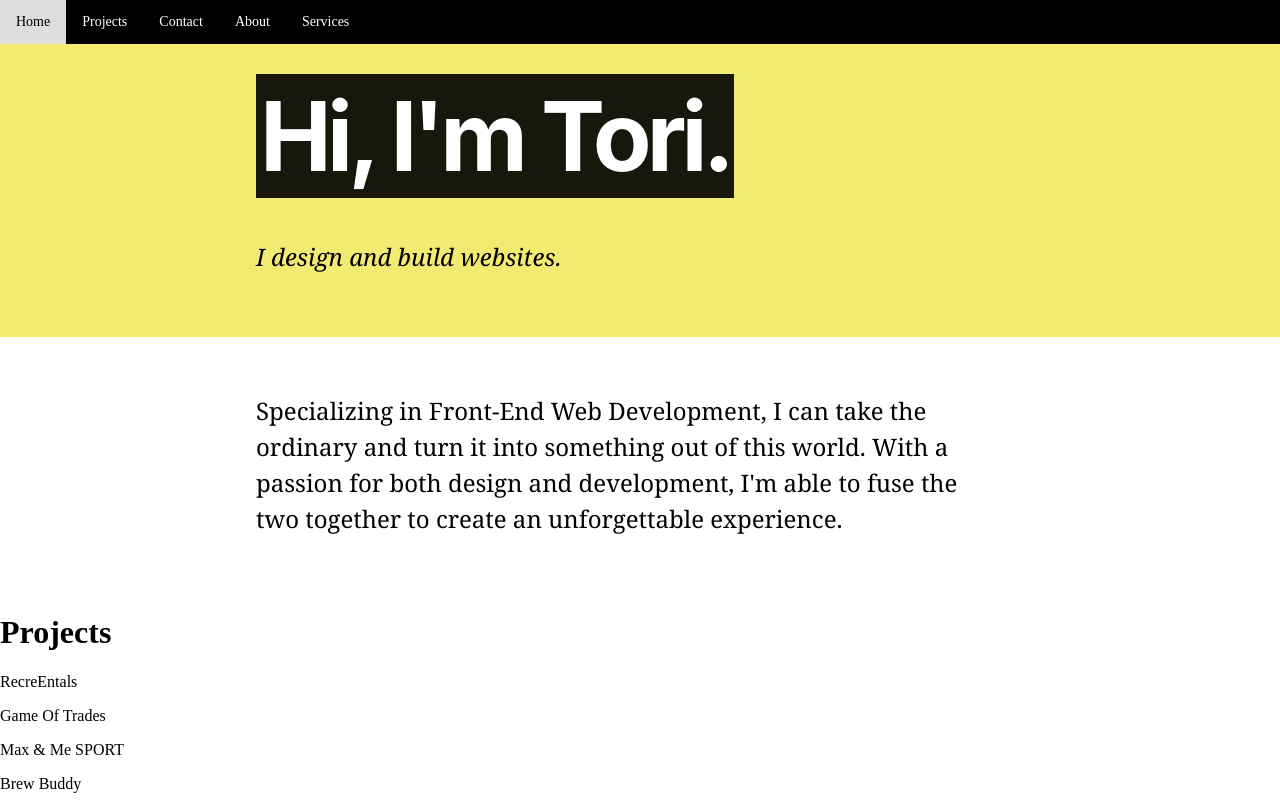
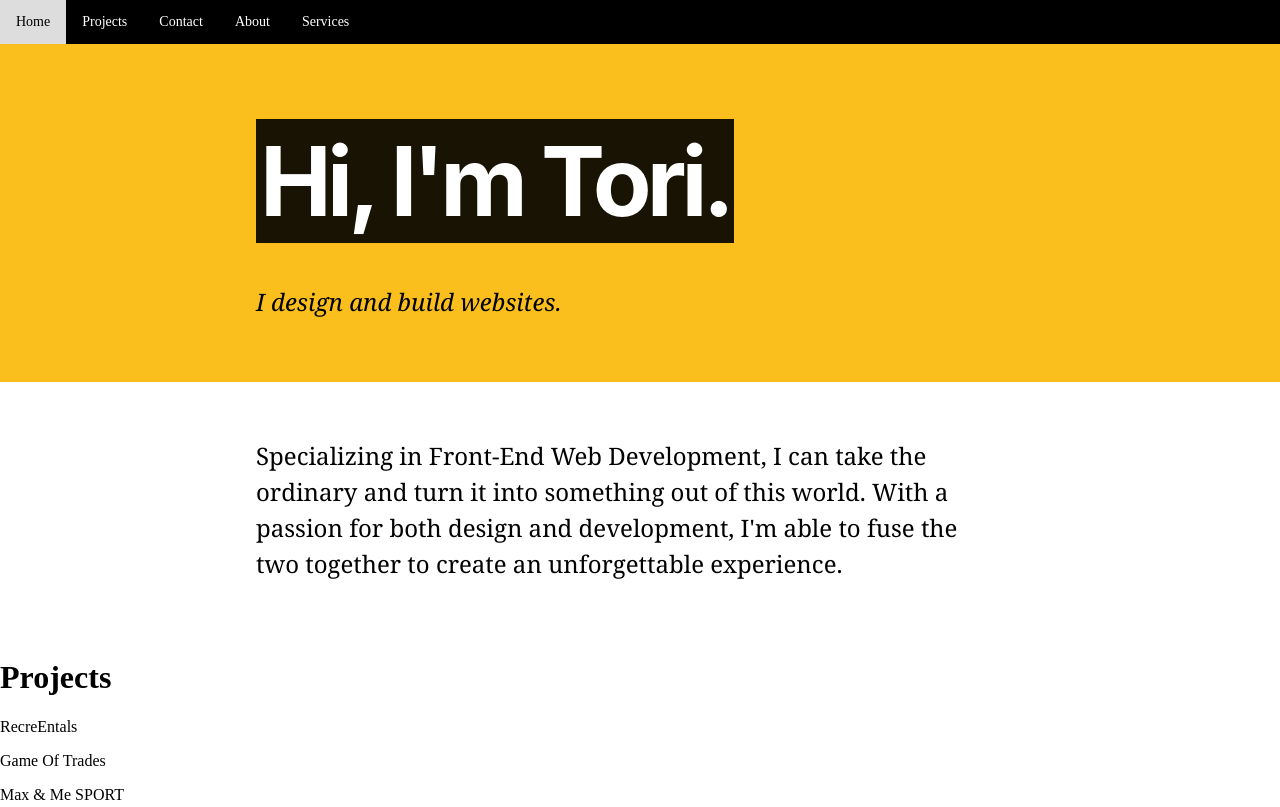
Before and after one commit to torismith94/portfolio, a website: page index.html in a window 1280 px wide. Shown: the top 807 px of the page. Drawn offline with nearby package versions, Linux system fonts and the light colour scheme.

Commit message:
fixed padding issue with h1

```diff
--- a/index.css
+++ b/index.css
@@ -140,7 +140,7 @@ body {
 }
 
 .b--gold {
-    border-color: #faad3f;
+    border-color: #fabf1d;
 }
 
 .bw1 {
@@ -211,7 +211,7 @@ body {
 }
 
 .bg-gold {
-    background-color: #f3ea72;
+    background-color: #fabf1d;
 }
 
 .pa1 {
@@ -245,6 +245,7 @@ body {
 
 .f2 {
     font-size: 2.25rem;
+    padding-top: 45px;
 }
 
 .f3 {
```
